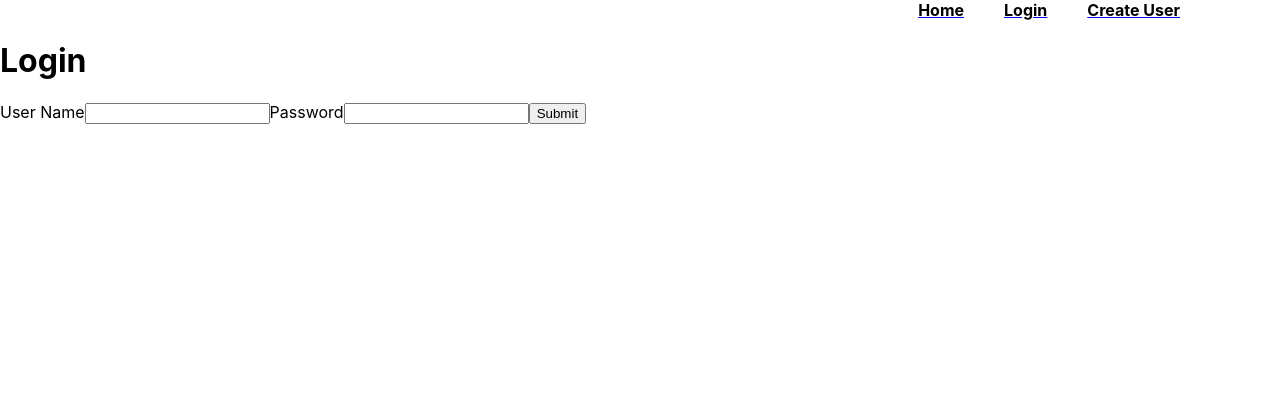
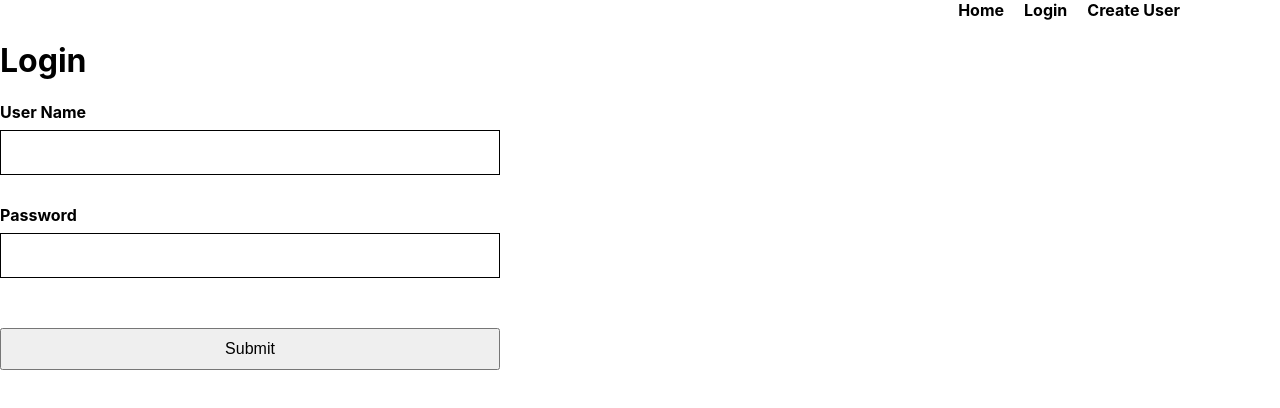
Before and after one commit to sallyestevez/exercise-six-fall-2022, a React (Create React App) app: page /login in a window 1280 px wide. Shown: the top 408 px of the page. Built offline with nearby package versions, Linux system fonts and the light colour scheme; no server answers.

Commit message:
use effect edits

```diff
--- a/src/App.css
+++ b/src/App.css
@@ -1,7 +1,7 @@
 header {
   border-bottom: 1px solid black;
   display: flex;
-  padding: 20px;
+  padding: 10px;
 }
 
 nav {
@@ -16,31 +16,39 @@ nav p {
   color: black;
   font-size: 16px;
   font-weight: bold;
-  margin: 0 0 0 40px;
+  margin: 0 0 0 20px;
 }
 
-formElement {
-  display: flex;
+nav a {
+  text-decoration: none;
 }
 
-formElement input {
+.pageWrapper {
+  margin: 0 auto;
+  max-width: 1080px;
+  padding: 25px;
+}
+
+.formElement {
+  display: flex;
+  flex-direction: column;
+  max-width: 500px;
+}
+
+.formElement input {
+  border: 1px solid black;
+  font-size: 20px;
   margin-bottom: 30px;
   padding: 10px;
 }
 
-fontElement label {
+.formElement label {
   font-weight: bold;
   margin-bottom: 8px;
 }
 
-formElement button {
+.formElement button {
   font-size: 16px;
   margin-top: 20px;
   padding: 10px;
 }
-
-pageWrapper {
-  margin: 0 auto;
-  max-width: 1080px;
-  padding: 25px;
-}
--- a/src/App.js
+++ b/src/App.js
@@ -1,3 +1,4 @@
+import { useEffect, useState } from "react";
 import {
   createBrowserRouter,
   RouterProvider
@@ -5,13 +6,12 @@ import {
 import { initializeApp } from "firebase/app";
 import { getAuth, onAuthStateChanged } from "firebase/auth";
 
-// styling
+// styling & Components
 import './App.css';
-import CreateUserPage from "./CreateUser";
-import LoginPage from "./Login";
-import UserProfilePage from "./UserProfile";
+import CreateUserPage from "./pages/CreateUser";
+import LoginPage from "./pages/Login";
+import UserProfilePage from "./pages/UserProfile";
 import Header from "./components/Header";
-import { useEffect, useState } from "react";
 
 // Your web app's Firebase configuration
 const firebaseConfig = {
@@ -46,13 +46,15 @@ function App() {
   const [appInitialized, setAppInitialized] = useState(false);
   const [isLoading, setIsLoading] = useState(true);
   const [isLoggedIn, setIsLoggedIn] = useState(false);
-  const [userInformation, setUserInformation] = useState([]);
-  // ensure app is initialized
+  const [userInformation, setUserInformation] = useState({});
+
+  // ensure app is initialized when ready
   useEffect(() => {
     //Initialize firebase
     initializeApp(firebaseConfig);
     setAppInitialized(true);
-  })
+  }, []);
+
   // check to see if user is logged in
   // user loads page, check their status
   // set state accordingly
@@ -62,13 +64,14 @@ function App() {
       onAuthStateChanged(auth, (user) => {
         if (user) {
           // user is signed in
-          setUserInformation({});
+          setUserInformation(user);
           setIsLoggedIn(true);
         } else {
           // user is signed out
           setUserInformation({});
-          setIsLoggedIn({});
+          setIsLoggedIn(false);
         }
+        // whenever state changes setLoading to false
         setIsLoading(false);
       });
     }
--- a/src/CreateUser.js
+++ /dev/null
@@ -1,11 +0,0 @@
-import React from 'react';
-
-function CreateUserPage() {
-    return (
-        <div>
-            <h1>User Profile</h1>
-        </div>
-    )
-}
-
-export default CreateUserPage;
--- a/src/components/CreateUserForm.js
+++ b/src/components/CreateUserForm.js
@@ -1,17 +1,15 @@
 import React from "react";
 
-function LoginForm() {
+function CreateUserForm() {
     return (
-        <form>
-            <div className="PageWrapper">
-                <label htmlfor="userName">User Name</label>
-                <input type="text" name="userName" />
+        <form className="FormElement">
+            <label htmlfor="userName">User Name</label>
+            <input type="text" name="userName" />
 
-                <label htmlfor="userPassword">Password</label>
-                <input type="password" name="userPassword" />
+            <label htmlfor="userPassword">Password</label>
+            <input type="password" name="userPassword" />
 
-                <button type="submit">Submit</button>
-            </div>
+            <button type="submit">Submit</button>
         </form>
     );
 }
--- a/src/components/Header.js
+++ b/src/components/Header.js
@@ -1,5 +1,4 @@
 import React from 'react';
-import { Link } from "react-router-dom";
 
 function Header() {
     return (
--- /dev/null
+++ b/src/pages/CreateUser.js
@@ -0,0 +1,13 @@
+import React from 'react';
+import CreateUserForm from '../components/CreateUserForm';
+
+function CreateUserPage() {
+    return (
+        <div className="PageWrapper">
+            <h1>Create User</h1>
+            <CreateUserForm />
+        </div>
+    );
+}
+
+export default CreateUserPage;
--- a/src/Login.js
+++ b/src/pages/Login.js
@@ -1,5 +1,5 @@
 import React from 'react';
-import LoginForm from './components/LoginForm';
+import LoginForm from '../components/LoginForm';
 
 function LoginPage() {
     return (
--- a/src/UserProfile.js
+++ b/src/pages/UserProfile.js
@@ -2,10 +2,10 @@ import React from 'react';
 
 function UserProfilePage() {
     return (
-        <div>
-            <h1>Profile</h1>
+        <div className="PageWrapper">
+            <h1>User Profile</h1>
         </div>
-    )
+    );
 }
 
 export default UserProfilePage;
```
Also changed, not shown: src/components/LoginForm.js (line endings or trailing spaces).
